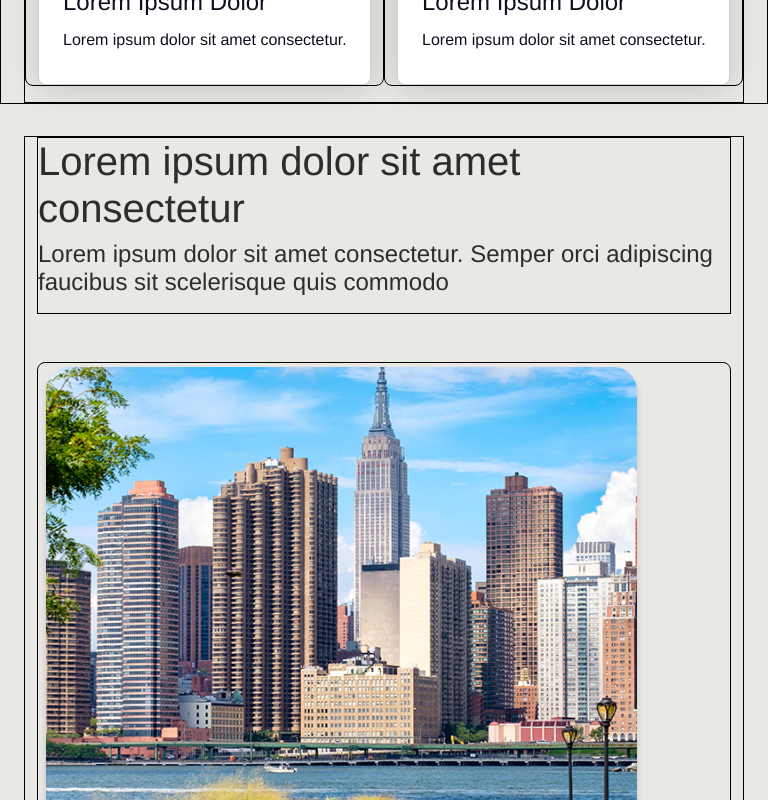
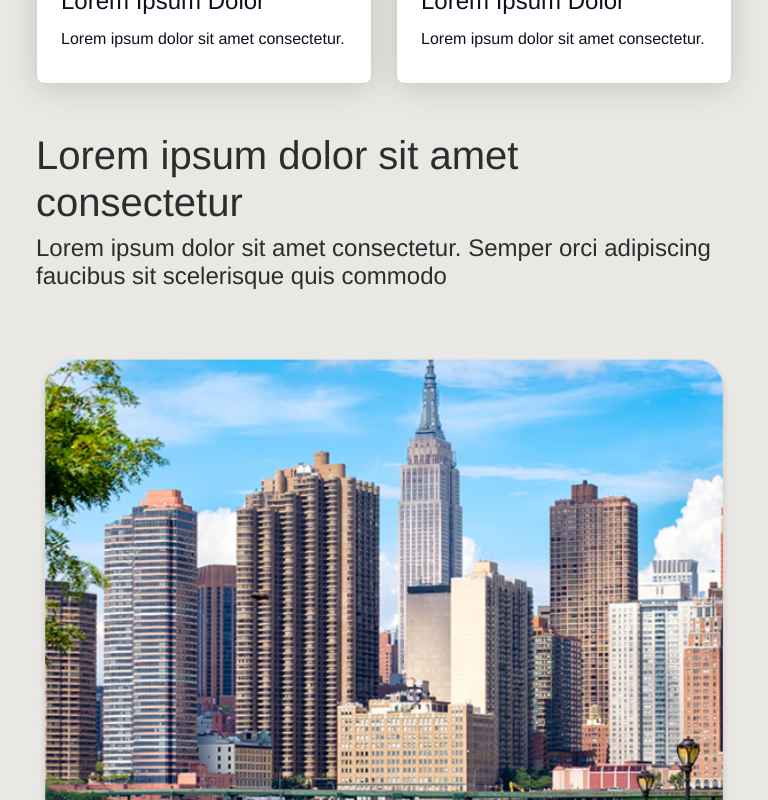
Before and after one commit to lshv04/Monks1, a React (Vite) app: page / in a window 768 px wide. Shown: the part 1520-2320 px from the top of the page. Built offline with nearby package versions, Linux system fonts and the light colour scheme.

Commit message:
fechando primeira metade do section 3

```diff
--- a/src/components/Section3.module.css
+++ b/src/components/Section3.module.css
@@ -40,10 +40,12 @@
 .image {
 
 
-    border-radius: 8px; /* Bordas arredondadas */
+    border-radius: 24px; /* Bordas arredondadas */
     height: 75%; /* Altura fixa */
     width: 100%; /* Largura total */
     padding: 0;
+
+
 
 }
 
@@ -51,7 +53,6 @@
 .imageContent {
     max-width: 100%; /* Garante que a imagem não ultrapasse a largura */
     height: auto; /* Mantém a proporção */
-    border-radius: 5px; /* Borda arredondada opcional */
     object-fit: cover;
 }
 
@@ -59,6 +60,21 @@
 
 
 /* Responsividade */
+
+@media (min-width: 465px) and (max-width: 820px) {
+    .image {
+        height: 100%; /* Garante que a imagem preencha a altura da div */
+    }
+
+    .imageContent {
+        width: 100%; /* Garante que a imagem ocupe a largura completa */
+        height: 100%; /* Preenche a altura da div */
+        object-fit: cover; /* Faz com que a imagem preencha a div sem distorção */
+    }
+}
+
+
+
 @media (max-width: 465px) {
     .title h2 {
         font-size: 1.5rem; /* Tamanho do título */
--- a/src/index.css
+++ b/src/index.css
@@ -4,9 +4,9 @@ body{
   background-color: #EAE8E4;
 }
 
-.bord{
+/* .bord{
   border:1px solid black;
 }
-/* .bord1{
+.bord1{
   border:1px solid white;
 } */
```
